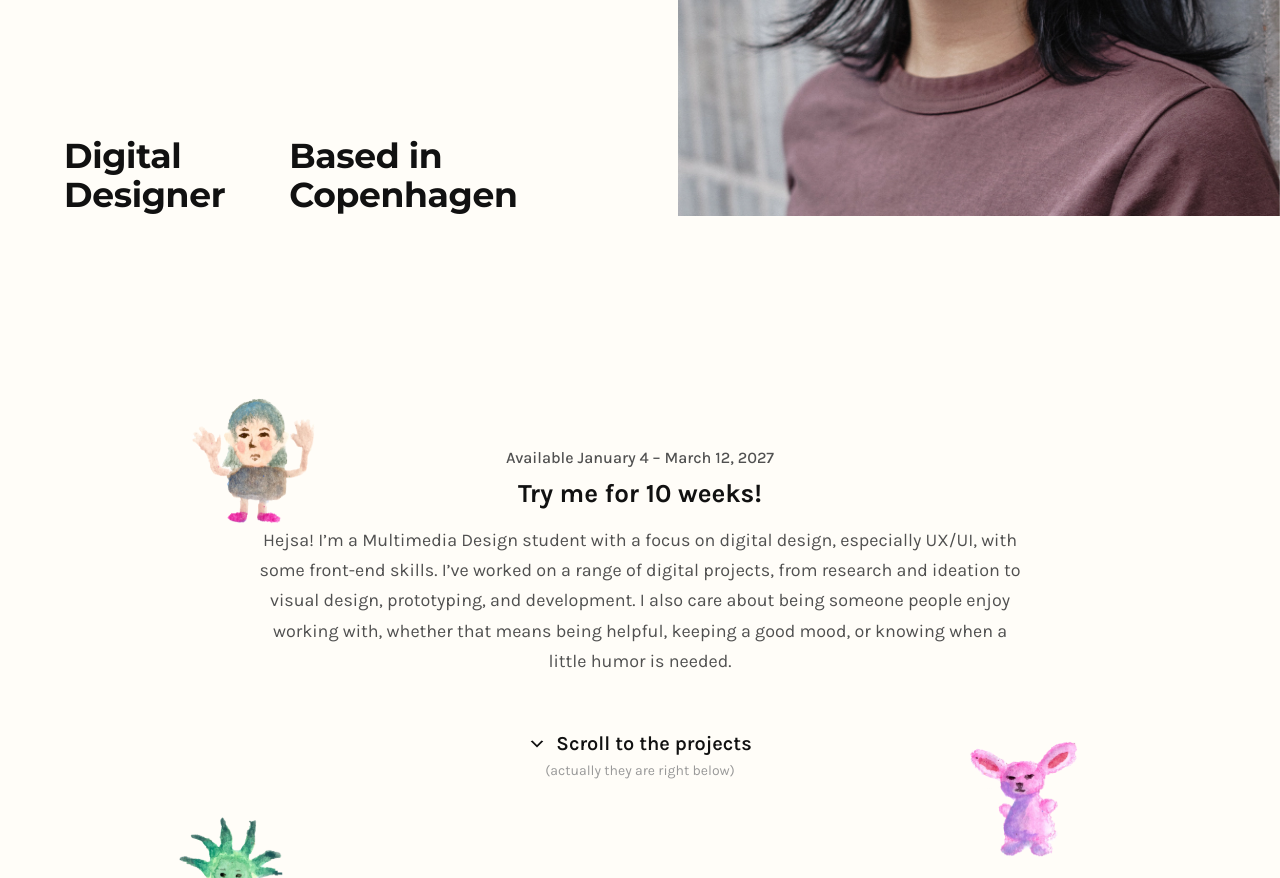
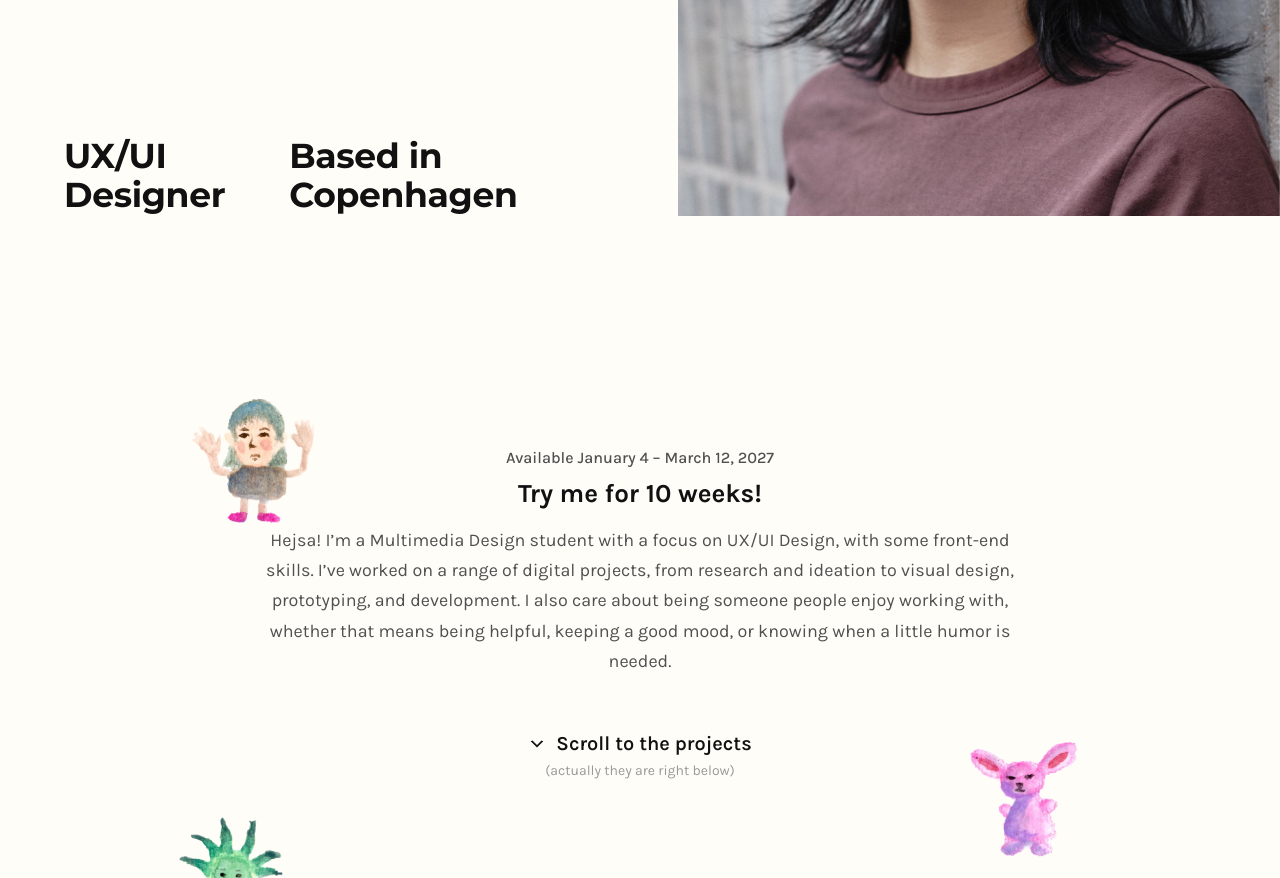
Before and after one commit to Lunanuna/portfolio, a React (Vite) app: page / in a window 1280 px wide. Shown: the part 520-1398 px from the top of the page. Built offline with nearby package versions, Linux system fonts and the light colour scheme.

Commit message:
ux가 나을듯..

```diff
--- a/src/components/Main.jsx
+++ b/src/components/Main.jsx
@@ -68,7 +68,7 @@ export default function Main() {
         />
 
         <div className={`${styles.meta} ${styles.rise}`} style={rise(2)}>
-          <p>Digital<br />Designer</p>
+          <p>UX/UI<br />Designer</p>
           <p>Based in<br />Copenhagen</p>
         </div>
       </section>
@@ -100,7 +100,7 @@ export default function Main() {
         </h2>
 
         <p className={`${styles.pitchBody} ${styles.pitchItem}`} style={rise(2)}>
-          Hejsa! I’m a Multimedia Design student with a focus on digital design, especially UX/UI, with some front-end skills. I’ve worked on a range of digital projects, from research and ideation to visual design, prototyping, and development.
+          Hejsa! I’m a Multimedia Design student with a focus on UX/UI Design, with some front-end skills. I’ve worked on a range of digital projects, from research and ideation to visual design, prototyping, and development.
 I also care about being someone people enjoy working with, whether that means being helpful, keeping a good mood, or knowing when a little humor is needed.
         </p>
 
```
